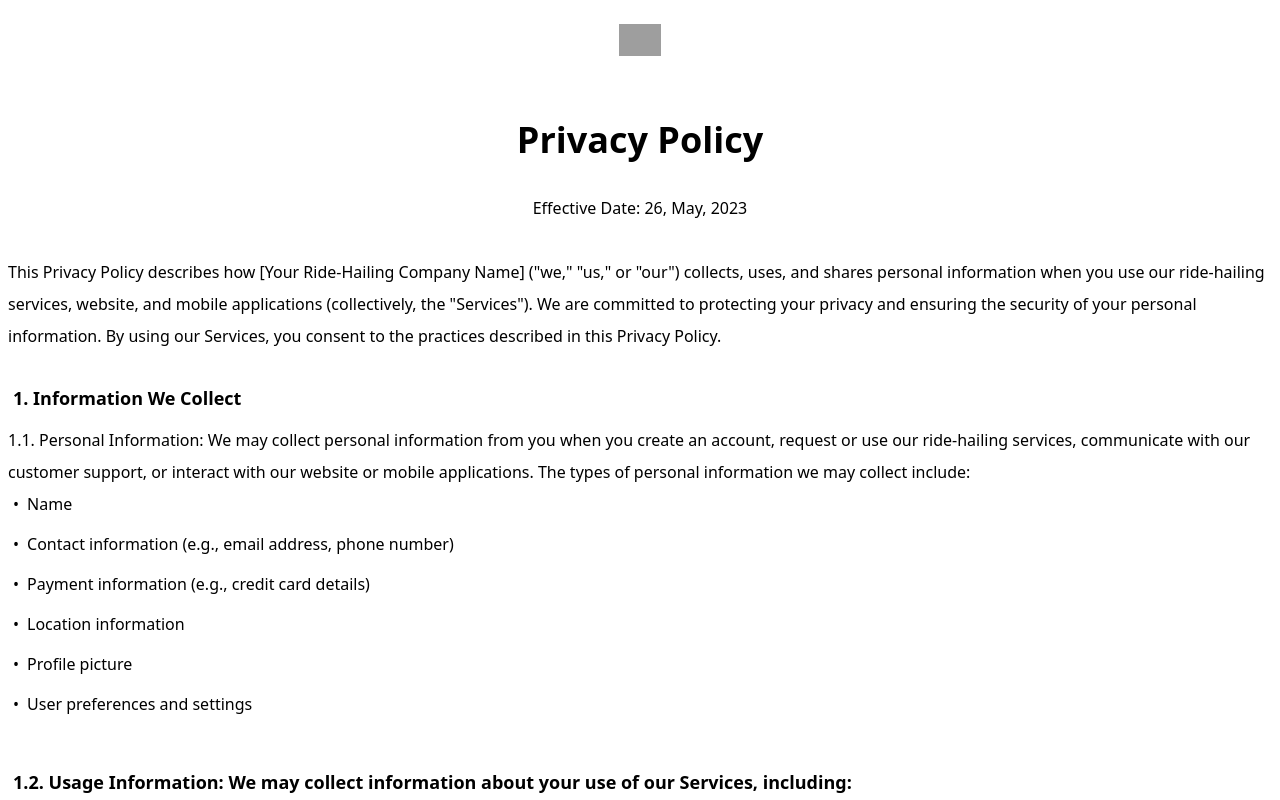
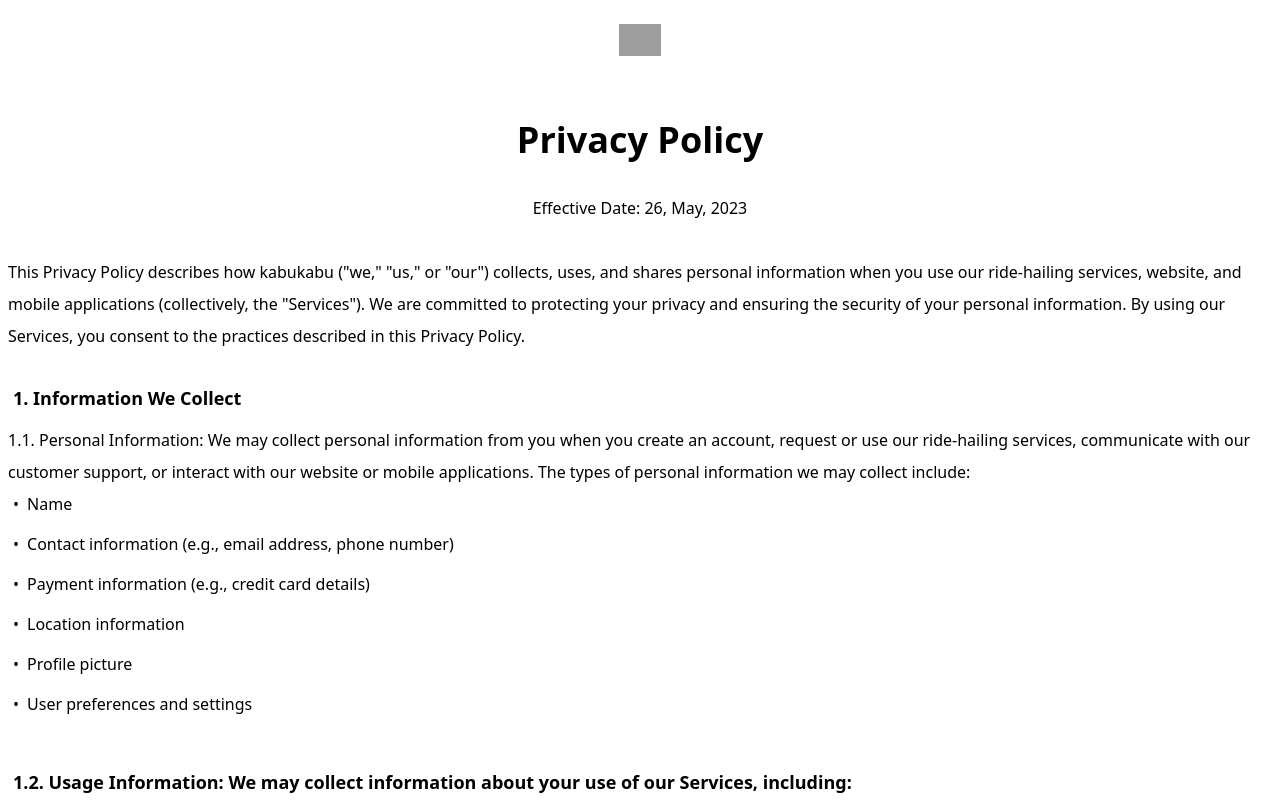
Before and after one commit to kepiblanc/kblanding, a Next.js app: page /privacy-policy in a window 1280 px wide. Shown: the top 800 px of the page. Built offline with nearby package versions, Linux system fonts and the light colour scheme; grey boxes are pictures that could not be loaded.

Commit message:
name update

```diff
--- a/components/modules/PrivacyPolicy/PolicyBody.tsx
+++ b/components/modules/PrivacyPolicy/PolicyBody.tsx
@@ -13,7 +13,7 @@
       />
 
       <ParagraphBody
-        content={`This Privacy Policy describes how [Your Ride-Hailing Company Name]
+        content={`This Privacy Policy describes how kabukabu
         ("we," "us," or "our") collects, uses, and shares personal information
         when you use our ride-hailing services, website, and mobile applications
         (collectively, the "Services"). We are committed to protecting your
```
